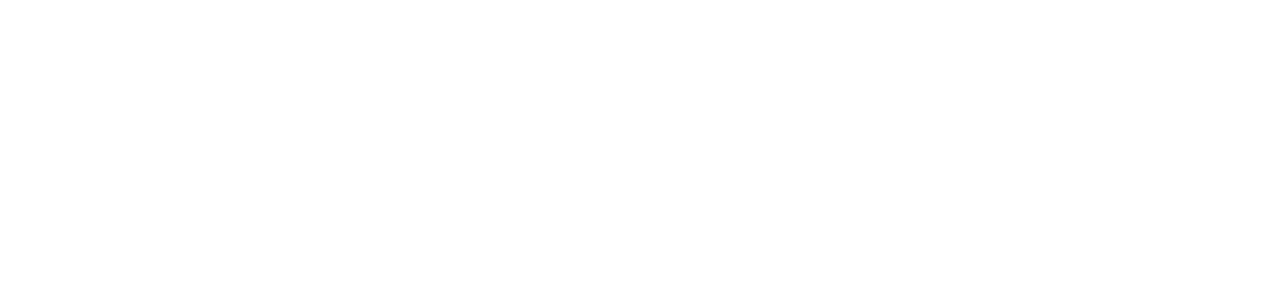
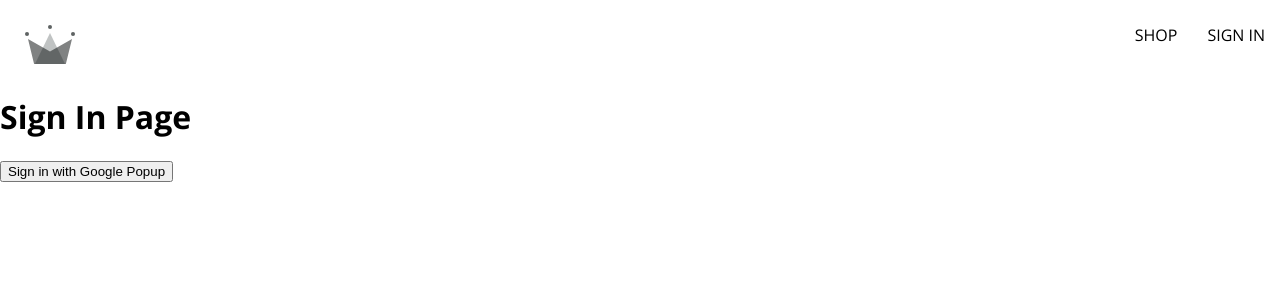
Before and after one commit to tomercarolla/dogs-shop, a React (Create React App) app: page /sign-in in a window 1280 px wide. Before the commit this address had no page. Shown: the top 300 px of the page. Built offline with nearby package versions, Linux system fonts and the light colour scheme.

Commit message:
add google popup auth

```diff
--- a/src/App.js
+++ b/src/App.js
@@ -1,6 +1,7 @@
 import Main from "./routes/main/main.component";
 import {Route, Routes} from "react-router-dom";
 import Navigation from "./routes/navigation/navigation.component";
+import SignIn from "./routes/sign-in/sign-in.component";
 
 
 const Shop = () => {
@@ -17,6 +18,7 @@
             <Route path="/" element={<Navigation />}>
                 <Route index element={<Main/>} />
                 <Route path="shop" element={<Shop/>} />
+                <Route path="sign-in" element={<SignIn/>} />
             </Route>
         </Routes>
     );
--- a/src/routes/navigation/navigation.component.jsx
+++ b/src/routes/navigation/navigation.component.jsx
@@ -13,6 +13,7 @@
                 </Link>
                 <div className="nav-links-container">
                     <Link className="nav-link" to="/shop">SHOP</Link>
+                    <Link className="nav-link" to="/sign-in">SIGN IN</Link>
                 </div>
             </div>
             <Outlet />
--- /dev/null
+++ b/src/routes/sign-in/sign-in.component.jsx
@@ -0,0 +1,20 @@
+import {signInWithGooglePopup} from "../../utils/firebase/firebase.utils";
+
+const SignIn = () => {
+
+    const logGoogleUser = async () => {
+        const response = await signInWithGooglePopup();
+        console.log(response);
+    }
+
+    return (
+        <div>
+            <h1>Sign In Page</h1>
+            <button onClick={logGoogleUser}>
+                Sign in with Google Popup
+            </button>
+        </div>
+    )
+}
+
+export default SignIn;
--- /dev/null
+++ b/src/utils/firebase/firebase.utils.js
@@ -0,0 +1,23 @@
+import { initializeApp } from 'firebase/app';
+import { getAuth, signInWithRedirect, signInWithPopup, GoogleAuthProvider } from 'firebase/auth';
+
+const firebaseConfig = {
+    apiKey: "AIzaSyAO4-e4nmHkynUfOq3jcUyBCBmosdkhuvQ",
+    authDomain: "dog-shop-53e5d.firebaseapp.com",
+    projectId: "dog-shop-53e5d",
+    storageBucket: "dog-shop-53e5d.appspot.com",
+    messagingSenderId: "827796553251",
+    appId: "1:827796553251:web:a6e395ef0f77000e86fb96"
+};
+
+const firebaseApp = initializeApp(firebaseConfig);
+
+const provider = new GoogleAuthProvider();
+
+provider.setCustomParameters({
+    prompt: "select_account"
+});
+
+export const auth = getAuth();
+export const signInWithGooglePopup = () => signInWithPopup(auth, provider);
+// export const signInWithGoogleRedirect = () => signInWithRedirect();
```
